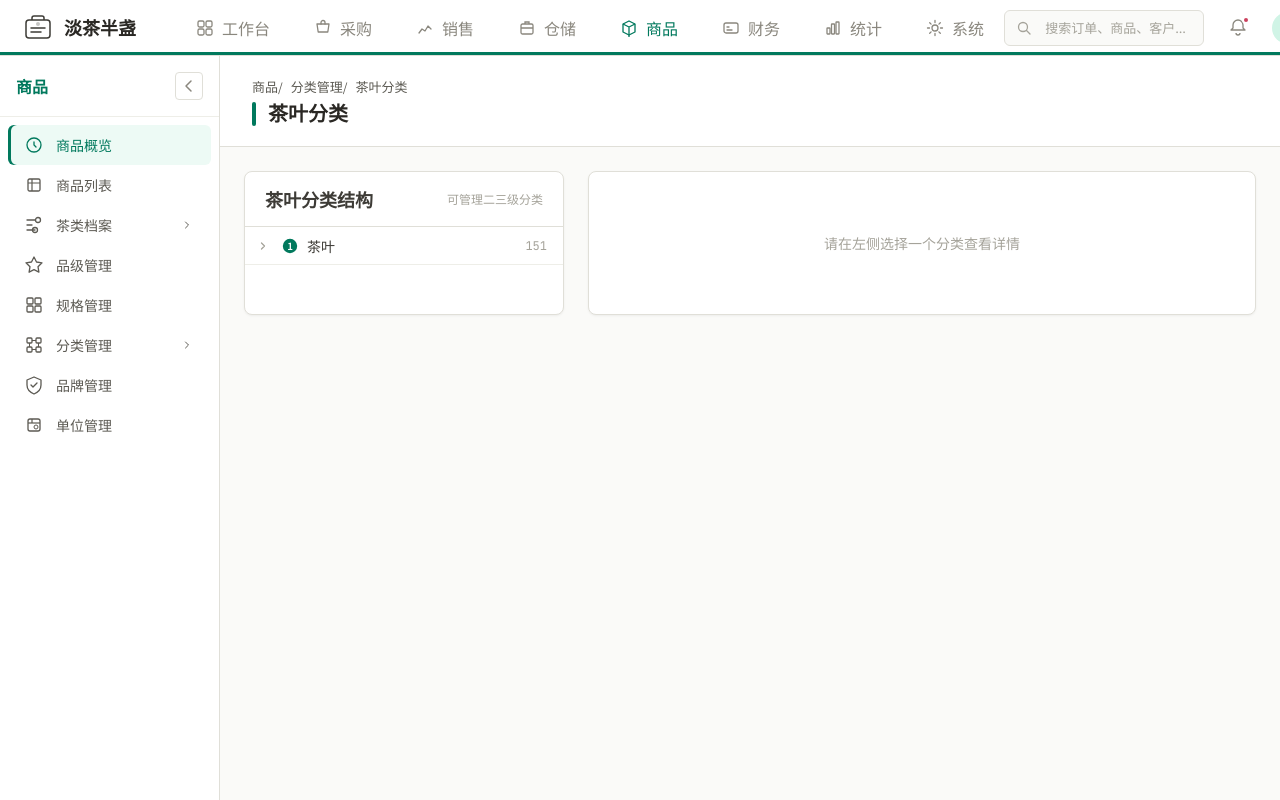
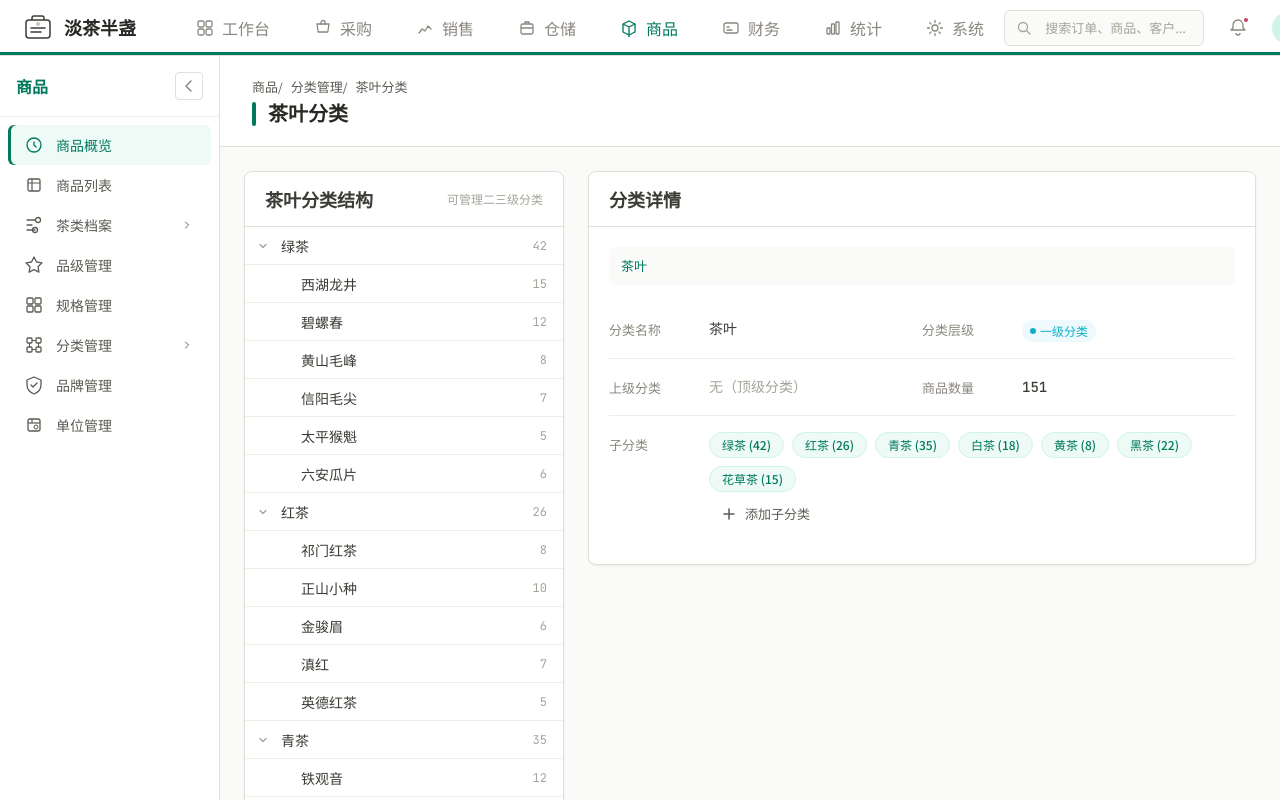
Before and after one commit to zsdxtw/dcbztea-buddy, a React (Vite) app: page /product/product-category-tea in a window 1280 px wide. Shown: the top 800 px of the page. Built offline with nearby package versions, Linux system fonts and the light colour scheme.

Commit message:
feat: 拉取并理解项目文件
Co-authored-by: traeagent <traeagent@users.noreply.github.com>

```diff
--- a/src/pages/product/ProductCategorySubPage.tsx
+++ b/src/pages/product/ProductCategorySubPage.tsx
@@ -10,7 +10,6 @@ import {
   productCategoryLabels,
   productCategoryBreadcrumbs,
   getTeaCategoryByName,
-  findPath,
   findNode,
   getLevelLabel,
 } from '../../data/productCategories';
@@ -26,17 +25,43 @@ export default function ProductCategorySubPage({ categoryType, rootNode }: Produ
   const breadcrumb = productCategoryBreadcrumbs[categoryType];
 
   const [categories, setCategories] = useState<CategoryNode>(rootNode);
-  const [selectedId, setSelectedId] = useState<string | null>(null);
+  // 默认选中一级分类，右侧直接展示一级分类详情
+  const [selectedId, setSelectedId] = useState<string>(categories.id);
   const [expandedIds, setExpandedIds] = useState<Set<string>>(new Set(categories.children?.map((c) => c.id) ?? []));
   const [editing, setEditing] = useState(false);
   const [showAddDialog, setShowAddDialog] = useState<{ parentId: string; level: number } | null>(null);
   const [showDeleteConfirm, setShowDeleteConfirm] = useState(false);
 
-  const allNodes = [categories, ...(categories.children ?? [])];
-  const selectedNode = selectedId ? findNode(allNodes, selectedId) : null;
-  const selectedPath = selectedId ? findPath(allNodes, selectedId) : null;
+  // 在整棵树中查找节点
+  const selectedNode = selectedId ? findNode([categories], selectedId) : null;
   const isRoot = selectedId === categories.id;
-  const depth = selectedPath ? selectedPath.length - 1 : 0;
+
+  // 计算选中节点的深度（一级=0，二级=1，三级=2）
+  const getDepth = (id: string, nodes: CategoryNode[] = [categories], d: number = 0): number => {
+    for (const n of nodes) {
+      if (n.id === id) return d;
+      if (n.children) {
+        const found = getDepth(id, n.children, d + 1);
+        if (found >= 0) return found;
+      }
+    }
+    return -1;
+  };
+  const depth = selectedId ? getDepth(selectedId) : 0;
+
+  // 获取面包屑路径
+  const getPath = (id: string, nodes: CategoryNode[] = [categories], path: CategoryNode[] = []): CategoryNode[] | null => {
+    for (const n of nodes) {
+      const cur = [...path, n];
+      if (n.id === id) return cur;
+      if (n.children) {
+        const found = getPath(id, n.children, cur);
+        if (found) return found;
+      }
+    }
+    return null;
+  };
+  const selectedPath = selectedId ? getPath(selectedId) : null;
 
   const toggleExpand = (id: string) => {
     setExpandedIds((prev) => {
@@ -81,20 +106,20 @@ export default function ProductCategorySubPage({ categoryType, rootNode }: Produ
       children: node.children?.filter((n) => n.id !== id).map((n) => removeNode(n)),
     });
     setCategories(removeNode(categories));
-    if (selectedId === id) setSelectedId(null);
+    if (selectedId === id) setSelectedId(categories.id);
   };
 
-  const renderTreeNode = (node: CategoryNode, nodeDepth: number) => {
+  /** 渲染树节点（从二级分类开始，depth 0 对应实际二级分类） */
+  const renderTreeNode = (node: CategoryNode, treeDepth: number) => {
     const hasChildren = node.children && node.children.length > 0;
     const isExpanded = expandedIds.has(node.id);
     const isSelected = selectedId === node.id;
-    const isRootNode = node.id === categories.id;
 
     return (
       <div key={node.id}>
         <div
           className={`category-tree-node${isSelected ? ' selected' : ''}`}
-          style={{ paddingLeft: nodeDepth * 20 + 8 }}
+          style={{ paddingLeft: treeDepth * 20 + 8 }}
           onClick={() => { setSelectedId(node.id); setEditing(false); }}
         >
           <span
@@ -105,13 +130,12 @@ export default function ProductCategorySubPage({ categoryType, rootNode }: Produ
               <svg viewBox="0 0 12 12" fill="none"><path d="M4.5 3l3 3-3 3" stroke="currentColor" strokeWidth="1.3" strokeLinecap="round" strokeLinejoin="round"/></svg>
             )}
           </span>
-          {node.icon && <span className="category-tree-icon" style={{ width: 18, height: 18, flexShrink: 0, color: 'var(--color-module-product-base)' }}>{node.icon}</span>}
           <span className="category-tree-name">{node.name}</span>
           <span className="category-tree-count">{node.productCount}</span>
-          {/* 一级分类不可删除，但可新增子分类；二三级可新增/删除 */}
-          {!isRootNode && nodeDepth < 2 && (
+          {/* 二级分类可新增子分类和删除；三级分类只能删除 */}
+          {treeDepth === 0 && (
             <span className="category-tree-actions" onClick={(e) => e.stopPropagation()}>
-              <button className="category-tree-action-btn" title="新增子分类" onClick={() => handleAddChild(node.id, nodeDepth)}>
+              <button className="category-tree-action-btn" title="新增子分类" onClick={() => handleAddChild(node.id, 1)}>
                 <svg viewBox="0 0 14 14" fill="none"><path d="M7 2v10M2 7h10" stroke="currentColor" strokeWidth="1.3" strokeLinecap="round"/></svg>
               </button>
               <button className="category-tree-action-btn category-tree-action-delete" title="删除" onClick={() => handleDelete(node.id)}>
@@ -119,7 +143,7 @@ export default function ProductCategorySubPage({ categoryType, rootNode }: Produ
               </button>
             </span>
           )}
-          {(!isRootNode && nodeDepth >= 2) && (
+          {treeDepth >= 1 && (
             <span className="category-tree-actions" onClick={(e) => e.stopPropagation()}>
               <button className="category-tree-action-btn category-tree-action-delete" title="删除" onClick={() => handleDelete(node.id)}>
                 <svg viewBox="0 0 14 14" fill="none"><path d="M3 4h8M5 4V3h4v1M6 6v4M8 6v4" stroke="currentColor" strokeWidth="1.2" strokeLinecap="round" strokeLinejoin="round"/><path d="M4 4l.7 7h4.6l.7-7" stroke="currentColor" strokeWidth="1.2" strokeLinejoin="round"/></svg>
@@ -129,7 +153,7 @@ export default function ProductCategorySubPage({ categoryType, rootNode }: Produ
         </div>
         {hasChildren && isExpanded && (
           <div className="category-tree-children">
-            {node.children!.map((child) => renderTreeNode(child, nodeDepth + 1))}
+            {node.children!.map((child) => renderTreeNode(child, treeDepth + 1))}
           </div>
         )}
       </div>
@@ -141,19 +165,18 @@ export default function ProductCategorySubPage({ categoryType, rootNode }: Produ
       <ContentHeader title={breadcrumb} breadcrumbs={['商品', '分类管理', breadcrumb]} />
       <div className="content-body">
         <div className="category-layout">
-          {/* 左侧分类树 */}
+          {/* 左侧分类树 - 直接展示二级分类 */}
           <Card title={`${label}分类结构`} className="category-tree-card" headerRight={
             <div style={{ fontSize: 'var(--text-xs)', color: 'var(--color-neutral-400)' }}>可管理二三级分类</div>
           }>
             <div className="category-tree">
-              {renderTreeNode(categories, 0)}
+              {categories.children?.map((child) => renderTreeNode(child, 0))}
             </div>
           </Card>
 
           {/* 右侧详情 */}
           <div className="category-detail-area">
-            {selectedNode ? (
-              <>
+            {selectedNode && (
               <Card title="分类详情">
                 {/* 面包屑路径 */}
                 {selectedPath && (
@@ -249,19 +272,19 @@ export default function ProductCategorySubPage({ categoryType, rootNode }: Produ
                             </span>
                           ))}
                         </div>
-                          {selectedPath && selectedPath.length < 3 && (
-                            <Button variant="ghost" size="sm" onClick={() => handleAddChild(selectedNode.id, selectedPath ? selectedPath.length - 1 : 0)}>
+                        {depth < 2 && (
+                          <Button variant="ghost" size="sm" onClick={() => handleAddChild(selectedNode.id, depth)}>
                             <PlusIcon /> 添加子分类
                           </Button>
                         )}
                       </div>
                     </div>
                   )}
-                    {!selectedNode.children && selectedPath && selectedPath.length < 3 && (
+                  {!selectedNode.children && depth < 2 && (
                     <div className="detail-row detail-row-span">
                       <div className="detail-label">子分类</div>
                       <div className="detail-value">
-                          <Button variant="ghost" size="sm" onClick={() => handleAddChild(selectedNode.id, selectedPath ? selectedPath.length - 1 : 0)}>
+                        <Button variant="ghost" size="sm" onClick={() => handleAddChild(selectedNode.id, depth)}>
                           <PlusIcon /> 添加子分类
                         </Button>
                       </div>
@@ -284,13 +307,6 @@ export default function ProductCategorySubPage({ categoryType, rootNode }: Produ
                     )}
                   </div>
                 )}
-                </Card>
-              </>
-            ) : (
-              <Card>
-                <div style={{ padding: 'var(--space-8)', textAlign: 'center', color: 'var(--color-neutral-400)' }}>
-                  请在左侧选择一个分类查看详情
-                </div>
               </Card>
             )}
           </div>
```
Lines whose indentation alone changed are shown as unchanged.
